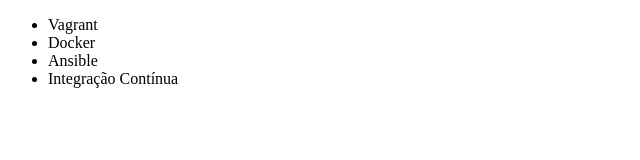
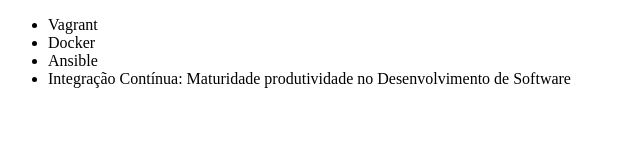
Before and after one commit to GuilhermeTakashi/alura-git, a plain HTML site: page index.html in a window 1280 px wide. Shown: the whole page, without its empty margins (0-640 px from the left). Drawn offline with Linux system fonts and the light colour scheme.

Commit message:
Renomeando curso

```diff
--- a/index.html
+++ b/index.html
@@ -9,7 +9,7 @@
         <li>Vagrant</li>
         <li>Docker</li>
         <li>Ansible</li>
-        <li>Integração Contínua</li>
+        <li>Integração Contínua: Maturidade produtividade  no Desenvolvimento de Software</li>
     </ul>
 </body>
 </html>
```
